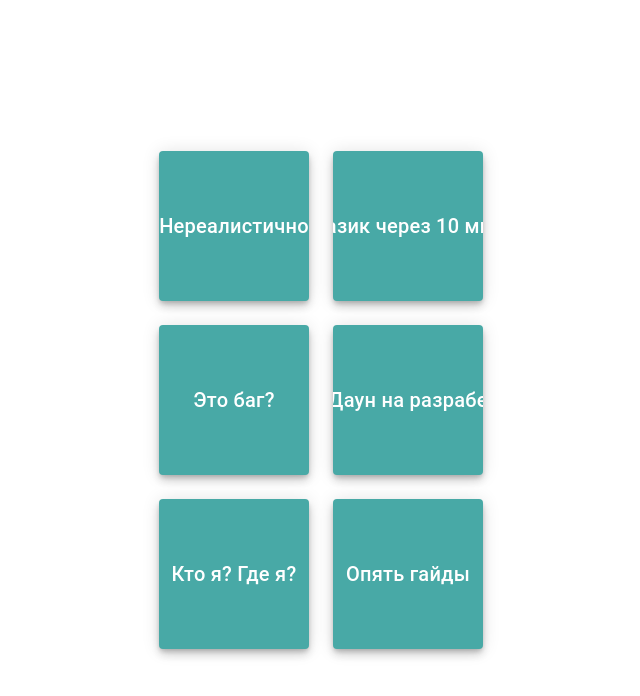
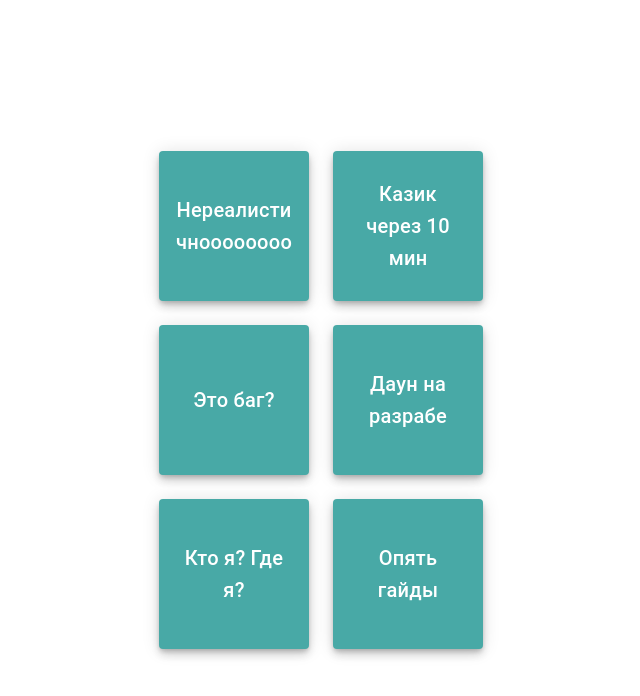
Before and after one commit to Qwoon/bingogo, a Nuxt app: page / in a window 1280 px wide. Shown: the top 696 px of the page, without its empty margins (319-959 px from the left). Built offline with nearby package versions, Linux system fonts and the light colour scheme.

Commit message:
(fix): Style fix

```diff
--- a/pages/index.vue
+++ b/pages/index.vue
@@ -12,7 +12,7 @@ interface Tile {
 let tiles = ref<Tile[][]>([
   [
     {
-      title: 'Нереалистичнo',
+      title: 'Нереалистичноооооооo',
       isChecked: false,
     },
     {
@@ -96,7 +96,7 @@ function endGame(): void {
                   isChecked(rowIndex, colIndex) ? 'bg-primary' : 'bg-secondary'
                 "
               >
-                <VCardTitle class="text d-flex flex-wrap text-wrap">
+                <VCardTitle class="tile-text d-flex flex-wrap text-wrap">
                   {{ col.title }}
                 </VCardTitle>
               </VCard>
@@ -107,3 +107,11 @@ function endGame(): void {
     </div>
   </section>
 </template>
+
+<style scoped langs="scss">
+.tile-text {
+  width: fit-content;
+  word-break: break-word;
+  text-align: center;
+}
+</style>
```
